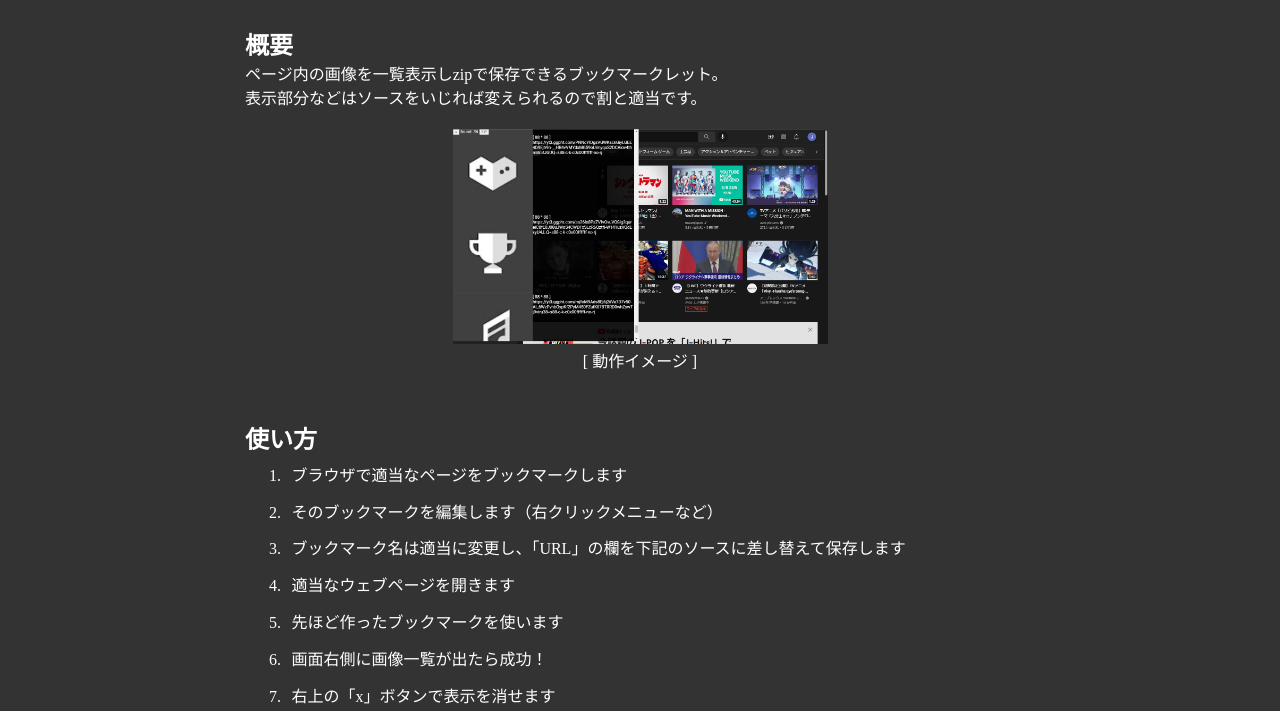
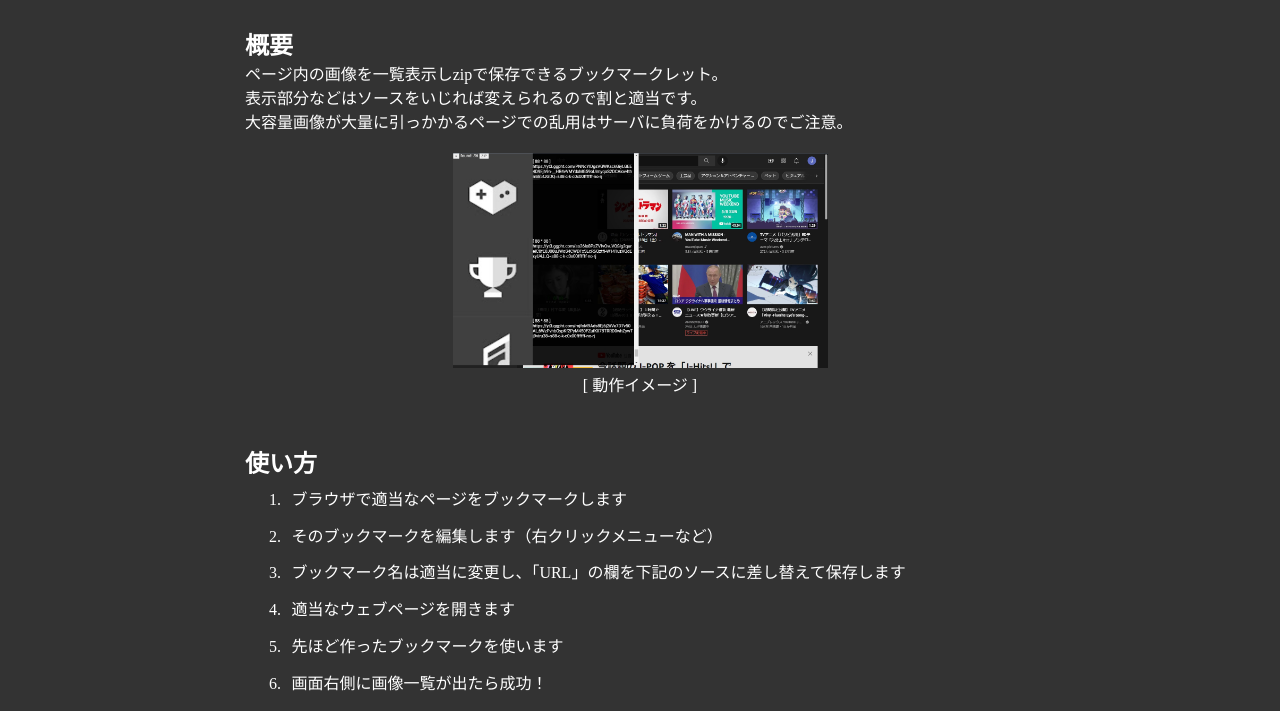
Before and after one commit to gharacter/gharacter.github.io, a plain HTML site: page page/imget/index.html in a window 1280 px wide. Shown: the part 89-800 px from the top of the page. Drawn offline with Linux system fonts and the light colour scheme.

Commit message:
Update index.html

```diff
--- a/page/imget/index.html
+++ b/page/imget/index.html
@@ -146,6 +146,7 @@ textarea { background:#bbb; color:#000; padding:0.4em; }
 				<p>
 					ページ内の画像を一覧表示しzipで保存できるブックマークレット。<br>
 					表示部分などはソースをいじれば変えられるので割と適当です。<br>
+					大容量画像が大量に引っかかるページでの乱用はサーバに負荷をかけるのでご注意。<br>
 				</p>
 				<div class="image">
 					<img src="res/title.jpg"><br>
```
